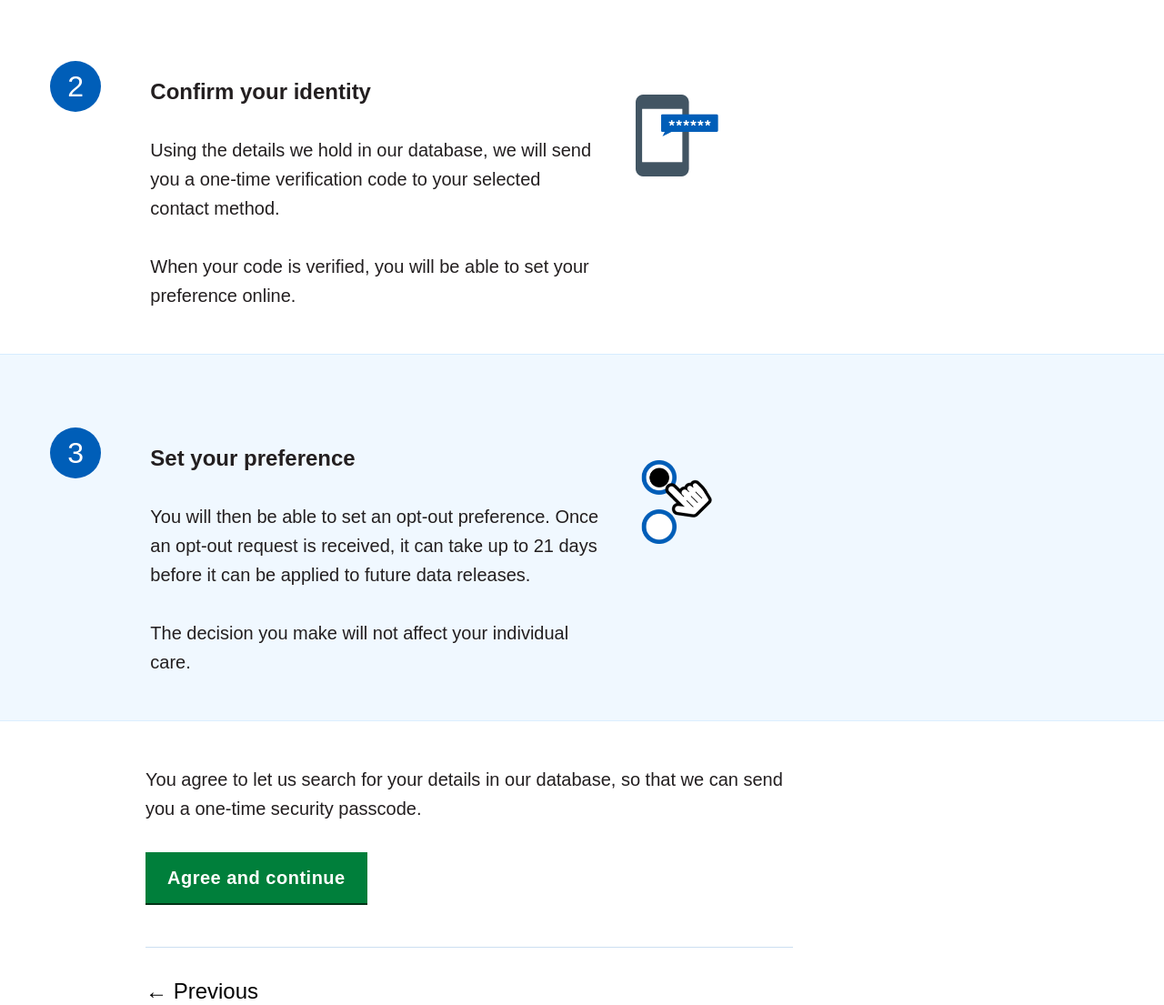
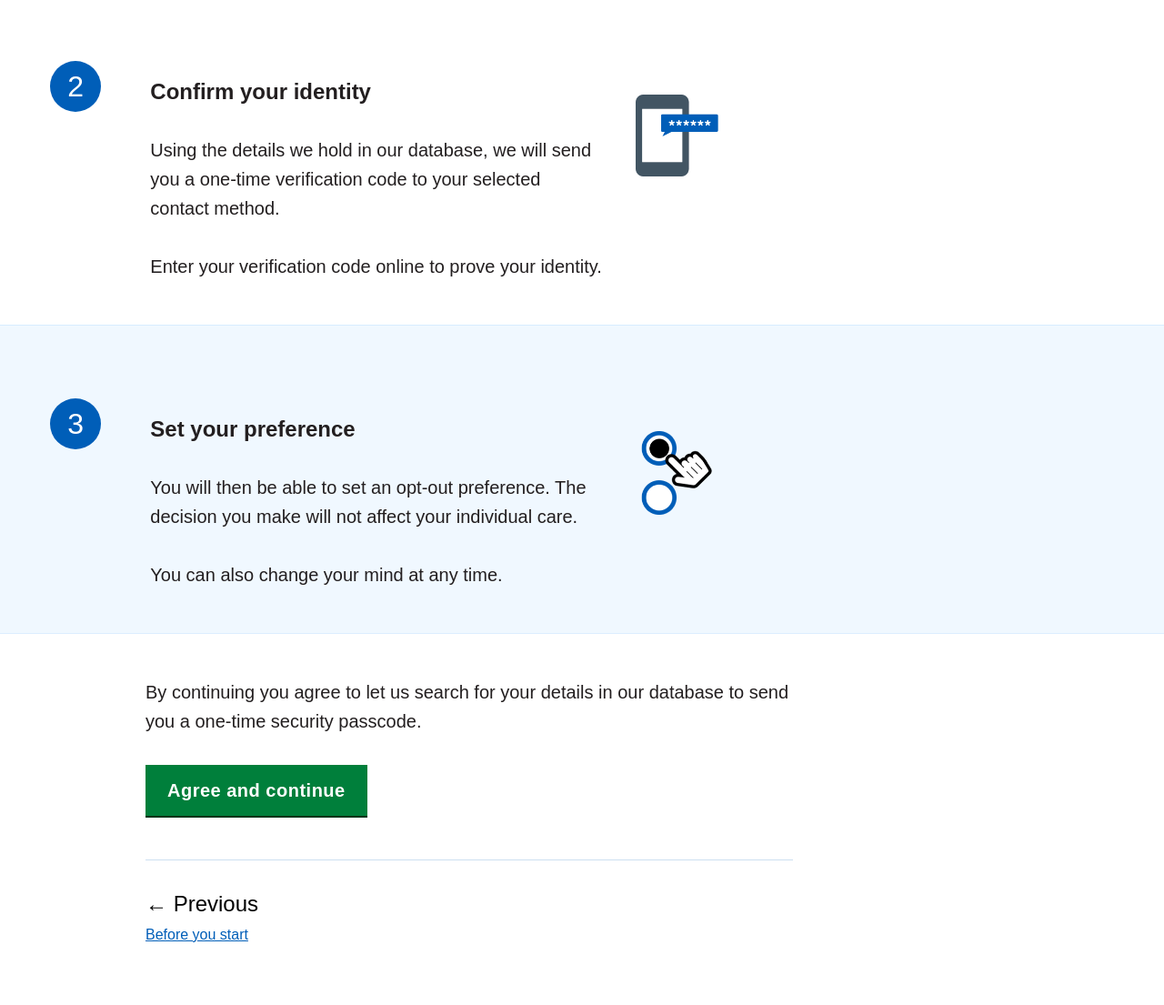
Before and after one commit to GrilloPress/ndop-j, a website: page views/J/app/index.html in a window 1280 px wide. Shown: the part 1073-2178 px from the top of the page at 91% size. Drawn offline with nearby package versions, Linux system fonts and the light colour scheme; files that its build step writes are made by us from their sources; a web font is replaced by a local one.

Commit message:
update with Ian AP's changes

```diff
--- a/public/javascripts/J/06-confirm-your-choice.js
+++ b/public/javascripts/J/06-confirm-your-choice.js
@@ -10,7 +10,7 @@ function preferenceChecker() {
 
   // This is now an ugly hack...
 
-  var prefText = ( pref == "true"  ) ?  "<p>Your health data <strong>will</strong> be used | <a href='" + PROTOTYPE_URL + "/app/05-make-your-choice' onclick='history.go(-1); return false;'>Edit <span class='util-visuallyhidden'>your preference</span></a></p>" : "<p>Your health data <strong>will not</strong> be used | <a href='" + PROTOTYPE_URL + "/app/05-make-your-choice' onclick='history.go(-1); return false;'>Edit</a></p>";
+  var prefText = ( pref == "true"  ) ?  "<p>Your personally identifiable data <strong>can</strong> be used | <a href='" + PROTOTYPE_URL + "/app/05-make-your-choice' onclick='history.go(-1); return false;'>Edit <span class='util-visuallyhidden'>your preference</span></a></p>" : "<p>Your health data <strong>will not</strong> be used | <a href='" + PROTOTYPE_URL + "/app/05-make-your-choice' onclick='history.go(-1); return false;'>Edit</a></p>";
 
   $( '#your-preference' ).after( prefText );
 
--- a/views/J/app/index.html
+++ b/views/J/app/index.html
@@ -82,7 +82,7 @@
                     Using the details we hold in our database, we will send you a one-time verification code to your selected contact method.
                   </p>
                   <p>
-                    When your code is verified, you will be able to set your preference online.
+                    Enter your verification code online to prove your identity.
                   </p>
                 </div>
                 <div class="column--step-icon">
@@ -111,10 +111,10 @@
                 <div class="column--step-body-with-icon">
                   <h3>Set your preference</h3>
                   <p>
-                    You will then be able to set an opt-out preference. Once an opt-out request is received, it can take up to 21 days before it can be applied to future data releases.
+                    You will then be able to set an opt-out preference. The decision you make will not affect your individual care.
                   </p>
                   <p>
-                    The decision you make will not affect your individual care.
+                    You can also change your mind at any time.
                   </p>
 
                 </div>
@@ -134,7 +134,7 @@
           <div class="grid-row">
             <div class="column--three-quarters">
               <p>
-                You agree to let us search for your details in our database, so that we can send you a one-time security passcode.
+                By continuing you agree to let us search for your details in our database to send you a one-time security passcode.
               </p>
               <p>
                 <a href="/{{PROTOTYPE_URL}}/app/02-your-details" class="button" role="button">Agree and continue</a>
```
